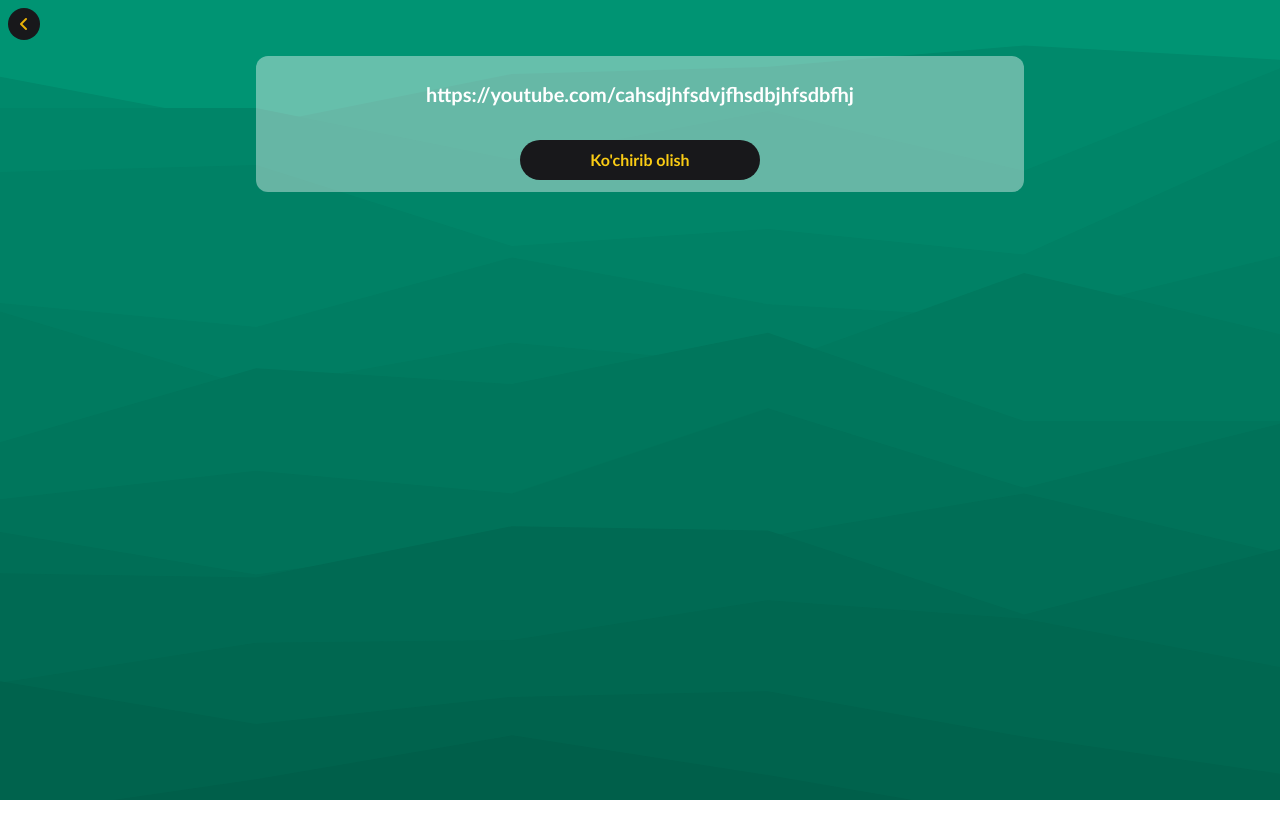
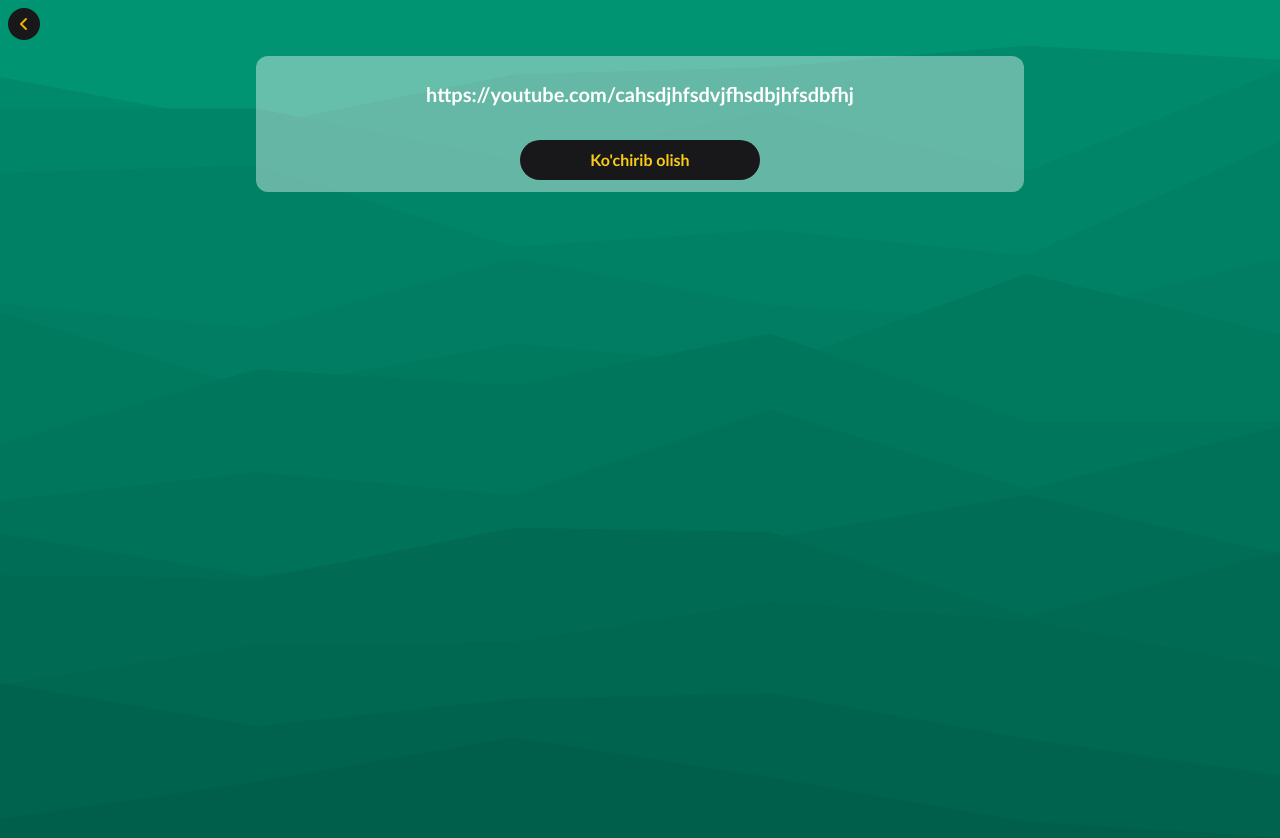
Before and after one commit to itkncoder/avolon, a React (Vite) app: page /referal in a window 1280 px wide. Shown: the top 838 px of the page. Before the commit the page ends 800 px from the top, so only its background shows below. Built offline with nearby package versions, Linux system fonts and the light colour scheme.

Commit message:
fixed bug with background image

```diff
--- a/src/pages/Referal.jsx
+++ b/src/pages/Referal.jsx
@@ -2,7 +2,7 @@
 
 const Referal = () => {
     return (
-        <div className="max-h-screen">
+        <div className="min-h-screen">
             <div>
                 <Link to="/">
                     <i className="hover:bg-zinc-800 transition-all fa-solid fa-angle-left absolute top-2 left-2 w-8 rounded-full h-8 flex justify-center items-center bg-zinc-900 text-yellow-500"></i>
```
